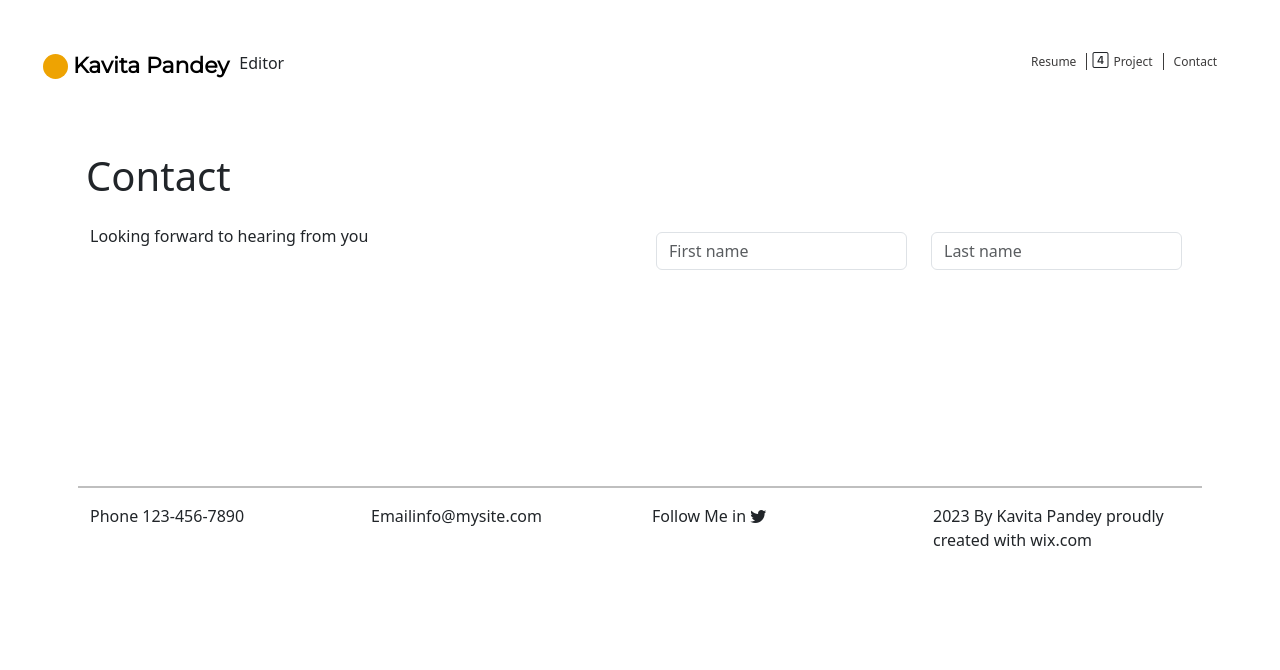
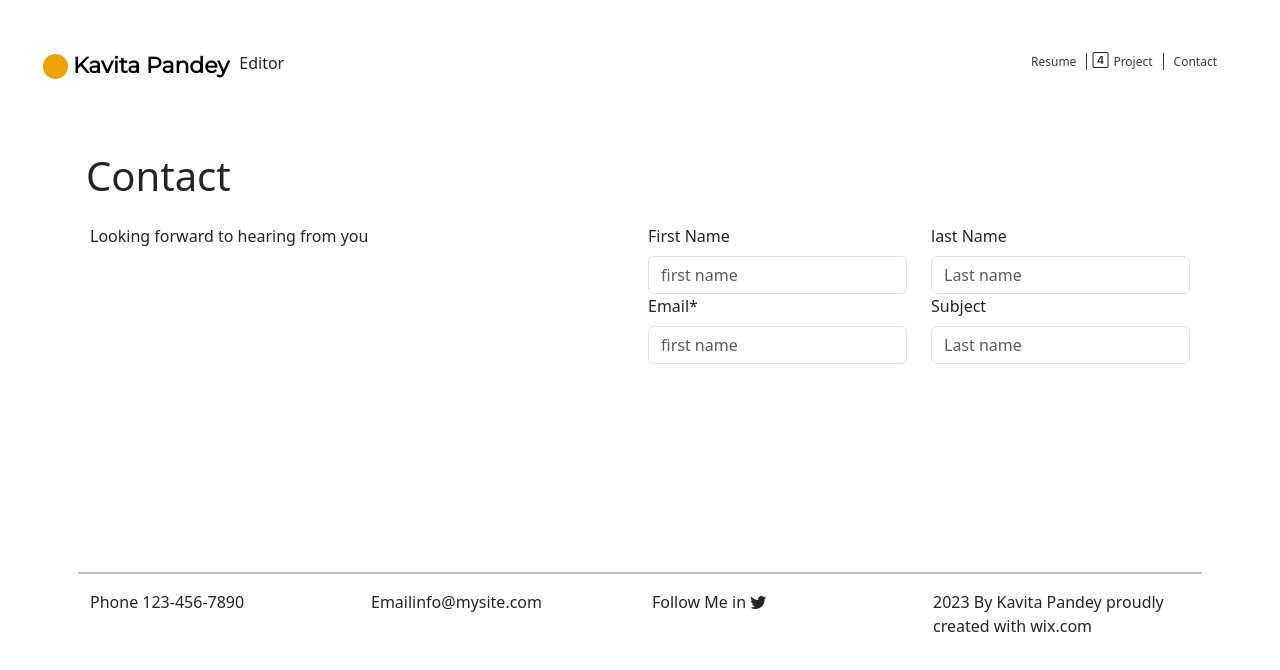
Before and after one commit to kavitaui/portfolio, a React (Create React App) app: page /contact in a window 1280 px wide. Shown: the top 670 px of the page. Built offline with nearby package versions, Linux system fonts and the light colour scheme.

Commit message:
create form

```diff
--- a/src/Componants/Contact.js
+++ b/src/Componants/Contact.js
@@ -8,19 +8,46 @@ export default function contact() {
                 <div className="row px-2 py-2">
                     <div className="col-6 px-2 py-2">
                         Looking forward to hearing from you</div>
-                    <div className="col-6 px-2 py-2">
-                        <div class="row px-2 py-2">
+                    <div class="col-6 px-2 py-2">
+                        <div class="row ">
                             <div class="col-6">
-                                <input type="text" class="form-control" placeholder="First name" aria-label="First name"/>
+
+                                <label for="fname" class="form-label">First Name</label>
+                                <div class="col-12">
+                                    <input type="text" class="form-control" placeholder="first name" aria-label="first name" />
+                                </div>
                             </div>
                             <div class="col-6">
-                                <input type="text" class="form-control" placeholder="Last name" aria-label="Last name"/>
+                                <label for="lname" class="form-label">last Name</label>
+                                <div className="col-12">
+                                    <input type="text" class="form-control" placeholder="Last name" aria-label="Last name" /></div>
                             </div>
+
+                            <div class="col-6">
+
+                                <label for="Email" class="form-label">Email*</label>
+                                <div class="col-12">
+                                    <input type="text" class="form-control" placeholder="first name" aria-label="first name" />
+                                </div>
+                            </div>
+                            <div class="col-6">
+                                <label for="subject" class="form-label">Subject</label>
+                                <div className="col-12">
+                                    <input type="text" class="form-control" placeholder="Last name" aria-label="Last name" /></div>
+                                     </div>
+
                         </div>
-
                     </div>
                 </div>
             </div>
         </div>
+
+
+
+
+
+
+
+
     );
 }
```
